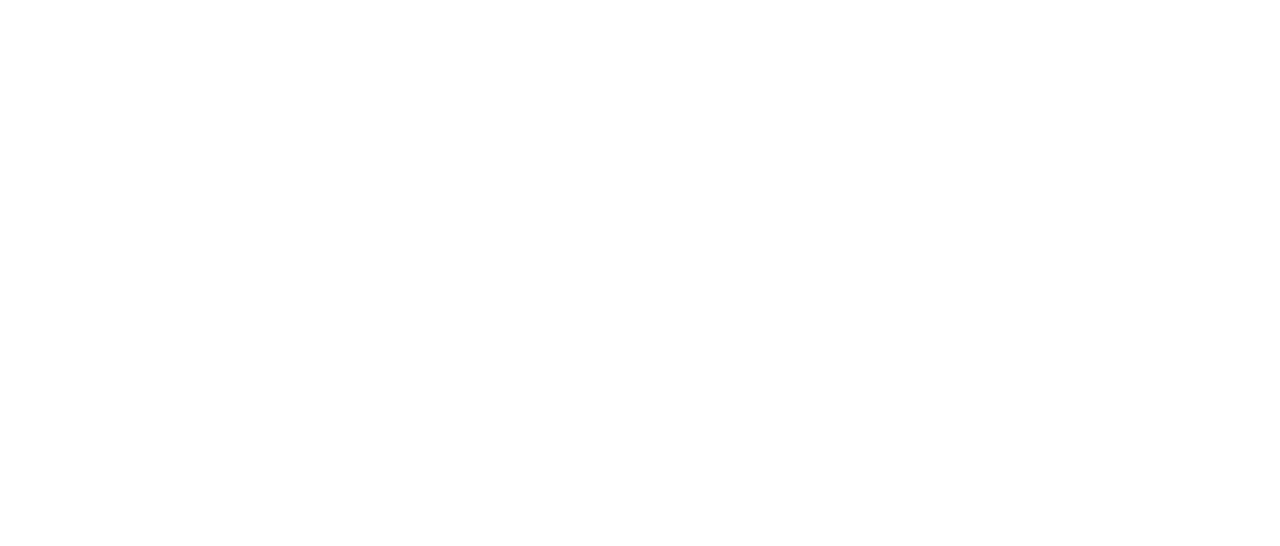
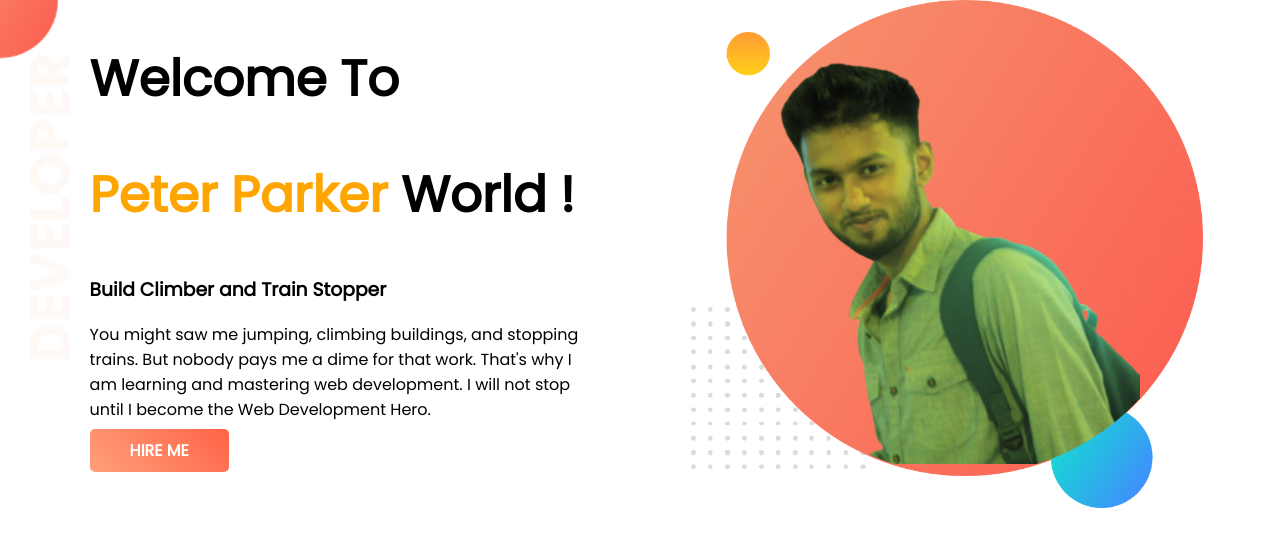
Before and after one commit to ForhadRoben/spiderman-portfolio, a plain HTML site: page index.html in a window 1280 px wide. Drawn offline with Linux system fonts and the light colour scheme.

Commit message:
first section added

```diff
--- a/index.html
+++ b/index.html
@@ -1,13 +1,35 @@
 <!DOCTYPE html>
 <html lang="en">
+
 <head>
     <meta charset="UTF-8">
     <meta http-equiv="X-UA-Compatible" content="IE=edge">
     <meta name="viewport" content="width=device-width, initial-scale=1.0">
     <title>Spider Man</title>
+    <link rel="preconnect" href="https://fonts.googleapis.com">
+    <link rel="preconnect" href="https://fonts.gstatic.com" crossorigin>
+    <link href="https://fonts.googleapis.com/css2?family=Poppins&display=swap" rel="stylesheet">
     <link rel="stylesheet" href="style.css">
 </head>
+
 <body>
+    <section class="top-banner">
+        <div class="half-width">
+            <h1>Welcome To</h1>
+            <h1><span>Peter Parker</span> World !</h1>
+            <h3>Build Climber and Train Stopper</h3>
+            <p>You might saw me jumping, climbing buildings, and stopping trains. But nobody pays me a dime for that
+                work.
+                That's why I am learning and mastering web development. I will not stop until I become the Web
+                Development
+                Hero.</p>
+            <a class="anchor-button" target="_blank" href="https://www.linkedin.com/company/programminghero/">HIRE
+                ME</a>
+        </div>
+        <div class="half-width">
+            <img src="images/Roben.png" alt="">
+        </div>
+    </section>
+</body>
 
-</body>
 </html>
--- a/style.css
+++ b/style.css
@@ -0,0 +1,42 @@
+body {
+    font-family: 'Poppins', sans-serif;
+    margin: 0;
+}
+
+h1 {
+    font-size: 50px;
+}
+
+span {
+    color: orange;
+}
+
+section {
+    display: flex;
+}
+
+.half-width {
+    width: 40%;
+    float: left;
+    margin-left: 5%;
+    padding-left: 2%;
+
+}
+
+.half-width img {
+    width: 100%;
+}
+
+.anchor-button {
+    text-decoration: none;
+    background: linear-gradient(45deg, lightsalmon, tomato);
+    padding: 10px 40px;
+    border-radius: 5px;
+    color: white;
+    font-weight: 700;
+}
+
+.top-banner {
+    background-image: url("images/top-banner.png");
+    background-repeat: no-repeat;
+}
```
Also changed, not shown: images/Roben.png (added), images/dream-bg.png (added), images/exp-bg.png (added), images/jhankar.png (added), images/jhankar2.png (added), images/my-bg.png (added), images/my-bg2.png (added), images/roben1.png (added), images/top-banner.png (added), 9 other files.
